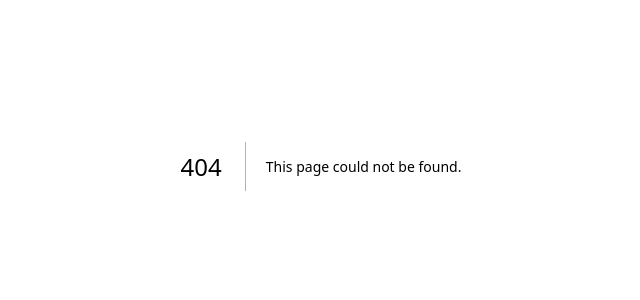
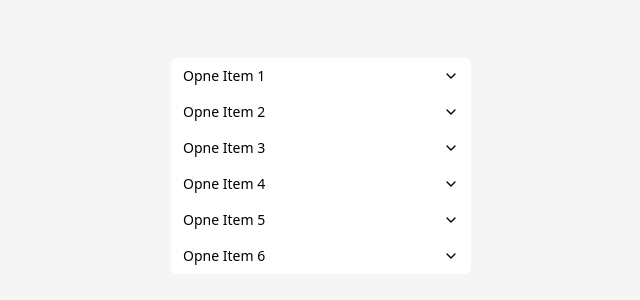
Before and after one commit to anishIA09/component-library, a Next.js app: page /accordion in a window 1280 px wide. Before the commit this address had no page. Shown: the part 234-534 px from the top of the page, without its empty margins (319-959 px from the left). Built offline with nearby package versions, Linux system fonts and the light colour scheme.

Commit message:
feat: create accordion group

```diff
--- /dev/null
+++ b/src/app/accordion/page.tsx
@@ -0,0 +1,71 @@
+import {
+  Accordion,
+  AccordionContent,
+  AccordionHeader,
+  AccordionItem,
+  AccordionTrigger,
+} from "@/components/(accordion)/accordion";
+import React from "react";
+
+const AccordionPage = () => {
+  return (
+    <div className="min-h-screen flex items-center justify-center bg-neutral-100">
+      <Accordion className="w-[300px]">
+        <AccordionItem value={"item-1"} className="bg-white">
+          <AccordionHeader className="">
+            <AccordionTrigger>Opne Item 1</AccordionTrigger>
+          </AccordionHeader>
+          <AccordionContent>
+            <p>
+              Lorem, ipsum dolor sit amet consectetur adipisicing elit. Sed
+              ipsum voluptas, earum harum ducimus aliquid quae eligendi
+              doloremque dicta adipisci!
+            </p>
+          </AccordionContent>
+        </AccordionItem>
+        <AccordionItem value={"item-2"} className="bg-white">
+          <AccordionHeader>
+            <AccordionTrigger>Opne Item 2</AccordionTrigger>
+          </AccordionHeader>
+          <AccordionContent>
+            <p>Im content of item 2</p>
+          </AccordionContent>
+        </AccordionItem>
+        <AccordionItem value={"item-3"} className="bg-white">
+          <AccordionHeader>
+            <AccordionTrigger>Opne Item 3</AccordionTrigger>
+          </AccordionHeader>
+          <AccordionContent>
+            <p>Im content of item 3</p>
+          </AccordionContent>
+        </AccordionItem>
+        <AccordionItem value={"item-4"} className="bg-white">
+          <AccordionHeader>
+            <AccordionTrigger>Opne Item 4</AccordionTrigger>
+          </AccordionHeader>
+          <AccordionContent>
+            <p>Im content of item 4</p>
+          </AccordionContent>
+        </AccordionItem>
+        <AccordionItem value={"item-5"} className="bg-white">
+          <AccordionHeader>
+            <AccordionTrigger>Opne Item 5</AccordionTrigger>
+          </AccordionHeader>
+          <AccordionContent>
+            <p>Im content of item 5</p>
+          </AccordionContent>
+        </AccordionItem>
+        <AccordionItem value={"item-6"} className="bg-white">
+          <AccordionHeader>
+            <AccordionTrigger>Opne Item 6</AccordionTrigger>
+          </AccordionHeader>
+          <AccordionContent>
+            <p>Im content of item 6</p>
+          </AccordionContent>
+        </AccordionItem>
+      </Accordion>
+    </div>
+  );
+};
+
+export default AccordionPage;
--- /dev/null
+++ b/src/components/(accordion)/accordion.tsx
@@ -0,0 +1,246 @@
+"use client";
+
+import { cn } from "@/lib/utils";
+import { ChevronDownIcon } from "lucide-react";
+import React, { Children, createContext, useContext, useState } from "react";
+import { AnimatePresence, motion } from "motion/react";
+
+type AccordionContextType = {
+  active: string;
+  setActive: React.Dispatch<React.SetStateAction<string>>;
+  accordionItems: any;
+};
+
+const AccordionContext = createContext<AccordionContextType | null>(null);
+
+const useAccordion = () => {
+  const context = useContext(AccordionContext);
+  if (!context) {
+    throw new Error("use useAccordion within a Accordion.");
+  }
+
+  return context;
+};
+
+const Accordion = ({
+  className,
+  children,
+}: {
+  className?: string;
+  children: React.ReactNode;
+}) => {
+  const [active, setActive] = useState("");
+
+  const accordionItems = Children.map(children, (child) => {
+    return child.props.value;
+  });
+
+  const contextValue: AccordionContextType = {
+    active,
+    setActive,
+    accordionItems,
+  };
+
+  return (
+    <AccordionContext.Provider value={contextValue}>
+      <ul className={cn("flex flex-col min-w-32", className)}>{children}</ul>
+    </AccordionContext.Provider>
+  );
+};
+
+type AccordionItemProps = {
+  value: string;
+  disabled?: boolean;
+  children: React.ReactNode;
+  className?: string;
+} & React.LiHTMLAttributes<HTMLLIElement>;
+
+type AccordionItemContextType = {
+  value: string;
+  isOpen: boolean;
+  disabled?: boolean;
+  toggle: () => void;
+};
+
+const AccordionItemContext =
+  React.createContext<AccordionItemContextType | null>(null);
+
+const useAccordionItem = () => {
+  const context = useContext(AccordionItemContext);
+  if (!context) {
+    throw new Error("Use AccordionItem components within AccordionItem.");
+  }
+
+  return context;
+};
+
+const AccordionItem = ({
+  value,
+  disabled,
+  className,
+  children,
+  ...props
+}: AccordionItemProps) => {
+  const { active, setActive, accordionItems } = useAccordion();
+
+  const total = accordionItems.length;
+  const currentIndex = accordionItems.indexOf(value);
+  const activeIndex = accordionItems.indexOf(active);
+
+  const isOpen = active === value;
+  const isActive = currentIndex === activeIndex;
+
+  const activeFirst = activeIndex === 0;
+  const activeLast = activeIndex === total - 1;
+  const activeMiddle = activeIndex > 0 && activeIndex < total - 1;
+
+  let margin = "";
+
+  if (isActive) {
+    if (activeFirst) margin = "mb-3";
+    else if (activeLast) margin = "mt-3";
+    else if (activeMiddle) margin = "my-3";
+  }
+
+  let roundedClass = "";
+
+  if (isActive) {
+    roundedClass = "rounded-md";
+  } else if (activeFirst) {
+    if (currentIndex === 1) {
+      roundedClass = "rounded-t-md";
+    } else if (currentIndex === total - 1) {
+      roundedClass = "rounded-b-md";
+    }
+  } else if (activeLast) {
+    if (currentIndex === 0) {
+      roundedClass = "rounded-t-md";
+    } else if (currentIndex === total - 2) {
+      roundedClass = "rounded-b-md";
+    }
+  } else if (activeMiddle) {
+    if (currentIndex < activeIndex) {
+      if (activeIndex === 1) {
+        roundedClass = "rounded-md";
+      } else if (currentIndex === 0) {
+        roundedClass = "rounded-t-md";
+      } else if (currentIndex === activeIndex - 1) {
+        roundedClass = "rounded-b-md";
+      }
+    }
+
+    if (currentIndex > activeIndex) {
+      if (activeIndex === total - 2) {
+        roundedClass = "rounded-md";
+      } else if (currentIndex === activeIndex + 1) {
+        roundedClass = "rounded-t-md";
+      } else if (currentIndex === total - 1) {
+        roundedClass = "rounded-b-md";
+      }
+    }
+  } else {
+    if (currentIndex === 0) {
+      roundedClass = "rounded-t-md";
+    } else if (currentIndex === total - 1) {
+      roundedClass = "rounded-b-md";
+    }
+  }
+
+  const toggle = () => {
+    if (disabled) return;
+    setActive((prev) => (prev === value ? "" : value));
+  };
+
+  const contextValue = { value, isOpen, disabled, toggle };
+
+  return (
+    <AccordionItemContext.Provider value={contextValue}>
+      <li
+        data-state={isOpen ? "open" : "closed"}
+        data-disabled={disabled ? "true" : undefined}
+        className={cn("group", margin, roundedClass, className)}
+        {...props}
+      >
+        {children}
+      </li>
+    </AccordionItemContext.Provider>
+  );
+};
+
+type AccordionHeaderProps = {
+  className?: string;
+  children: React.ReactNode;
+};
+
+const AccordionHeader = ({ className, children }: AccordionHeaderProps) => {
+  return <div className={cn("", className)}>{children}</div>;
+};
+
+type AccordionTriggerProps = {
+  className?: string;
+} & React.ButtonHTMLAttributes<HTMLButtonElement>;
+
+const AccordionTrigger = ({
+  className,
+  children,
+  ...props
+}: AccordionTriggerProps) => {
+  const { toggle, disabled } = useAccordionItem();
+
+  return (
+    <button
+      onClick={toggle}
+      disabled={disabled}
+      className={cn(
+        "inline-flex items-center justify-between gap-3 px-3 py-2 text-sm w-full",
+        "group-data-[disabled=true]:pointer-events-none group-data-[disabled=true]:cursor-not-allowed",
+        className,
+      )}
+      {...props}
+    >
+      {children}
+      <ChevronDownIcon
+        size={16}
+        className="transition-transform duration-300 group-data-[state=open]:rotate-180"
+      />
+    </button>
+  );
+};
+
+type AccordionContentProps = {
+  className?: string;
+  children: React.ReactNode;
+};
+
+const AccordionContent = ({ className, children }: AccordionContentProps) => {
+  const { isOpen } = useAccordionItem();
+
+  return (
+    <AnimatePresence initial={false}>
+      {isOpen && (
+        <motion.div
+          key="content"
+          initial={{ height: 0, opacity: 0, filter: "blur(4px)" }}
+          animate={{ height: "auto", opacity: 1, filter: "blur(0px)" }}
+          exit={{ height: 0, opacity: 0, filter: "blur(4px)" }}
+          transition={{
+            duration: 0.3,
+            ease: "easeOut",
+          }}
+          style={{ overflow: "hidden" }}
+          className={cn("px-3", className)}
+        >
+          <div className="py-4">{children}</div>
+        </motion.div>
+      )}
+    </AnimatePresence>
+  );
+};
+
+export {
+  Accordion,
+  AccordionItem,
+  AccordionHeader,
+  AccordionTrigger,
+  AccordionContent,
+};
```
